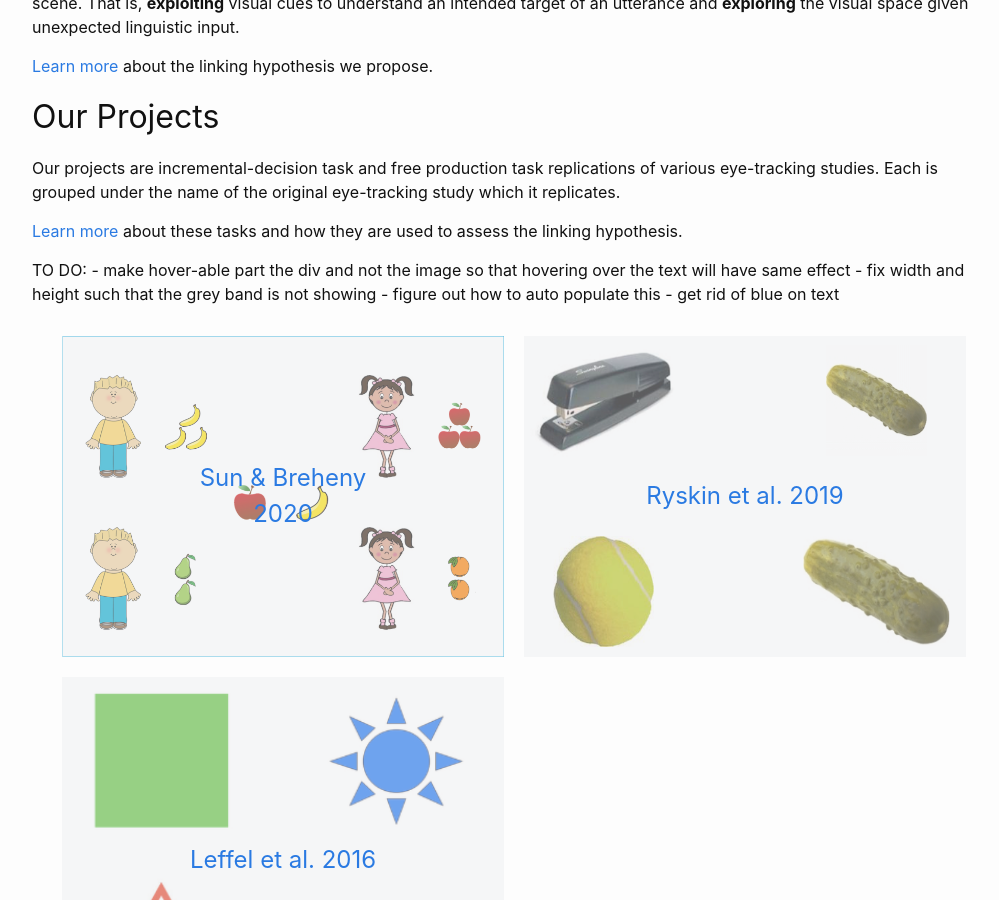
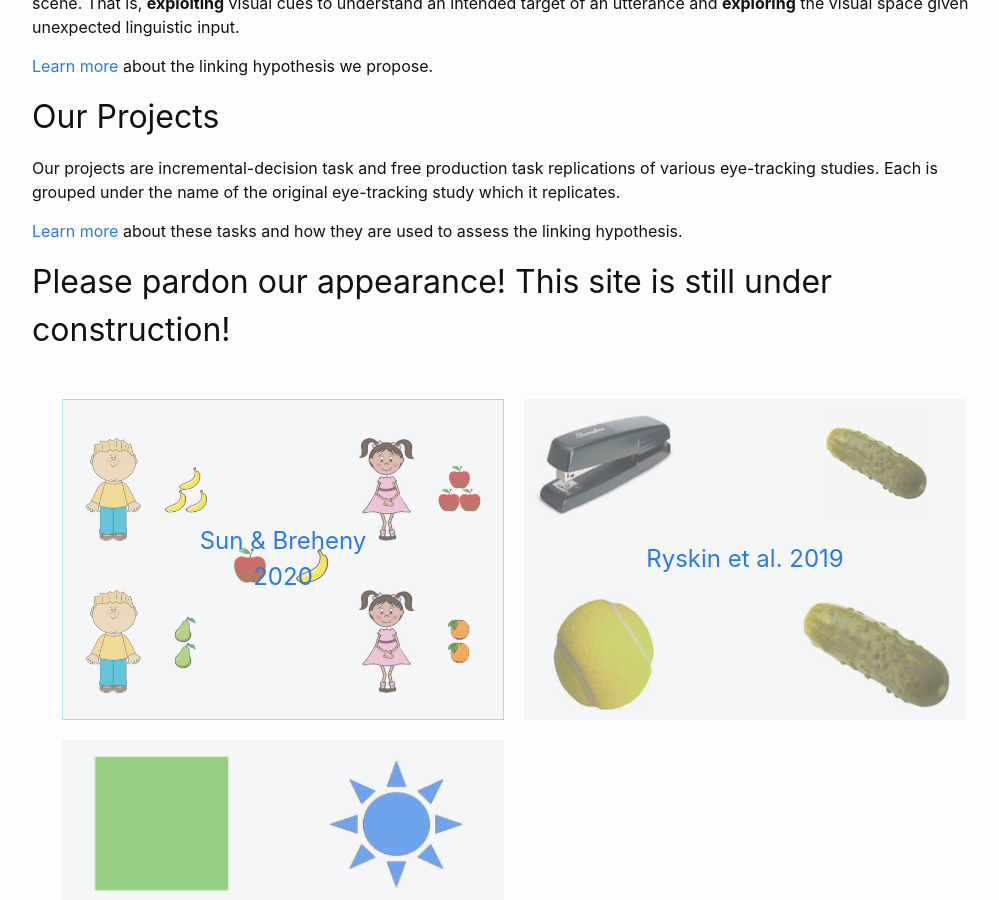
Before and after one commit to StefanPophristic/eyetracking_website, a Jekyll site: the page built from index.md, in a window 1280 px wide and 900 px high, scrolled down 872 px. Shown: the whole window, without its empty margins (126-1125 px from the left). Built offline with Jekyll 4.4.1, drawn with Linux system fonts in a browser that asks for light colours.

```diff
--- a/_layouts/home.html
+++ b/_layouts/home.html
@@ -14,24 +14,16 @@ layout: default
 
   {{ content }}
 
-
-
-TO DO:
-- make hover-able part the div and not the image so that hovering over the text will have same effect
-- fix width and height such that the grey band is not showing
-- figure out how to auto populate this
-- get rid of blue on text
-
   <div class="home-page-grid-container">
     <div class="home-page-grid-item">
-      <a href="/projects/SunBreheny.html">
+      <a href="/eyetracking_website/projects/SunBreheny.html">
         <div style = "position: relative;">
           <img src="images/sun-breheny-2020-intro-page.jpg" alt="Example Screen image from Sun and breheny 2020 experiment" class="home-page-project-image">
           <p class="home-page-project-name"> Sun & Breheny 2020 </p>
       </div></a>
     </div>
     <div class="home-page-grid-item">
-      <a href="/projects/RyskinEtAl.html">
+      <a href="/eyetracking_website/projects/RyskinEtAl.html">
         <div class="home-page-text-and-image" style="position: relative; width:100%; height:100%">
           <img src="images/ryskin-et-al-2019-intro-page.jpg" alt="Example screen image from ryskin et al 2019 experiment" class="home-page-project-image" style="object-fit:fill;">
           <p class="home-page-project-name"> Ryskin et al. 2019</p>
@@ -39,7 +31,7 @@ TO DO:
       </a>
     </div>
     <div class="home-page-grid-item">
-      <a href="/projects/LeffelEtAl.html">
+      <a href="/eyetracking_website/projects/LeffelEtAl.html">
         <div style = "position: relative;">
           <img src="images/leffel-et-al-2016-intro-page.jpg" alt="Example screen image from Leffel et al. 2016 experiment" class="home-page-project-image">
           <p class="home-page-project-name"> Leffel et al. 2016</p>
--- a/index.md
+++ b/index.md
@@ -22,3 +22,5 @@ We believe that the linking hypothesis for such eye-tracking data must account f
 Our projects are incremental-decision task and free production task replications of various eye-tracking studies. Each is grouped under the name of the original eye-tracking study which it replicates.
 
 [Learn more](/learnMore/index.html) about these tasks and how they are used to assess the linking hypothesis.
+
+# Please pardon our appearance! This site is still under construction!
```
Also changed, not shown: learnMore/index.md (+0 -3 lines), learnMore/resources.md (+2 -2 lines), projects/LeffelEtAl.md (+2 -12 lines), projects/SunBreheny.md (+6 -8 lines), 1 other file.
